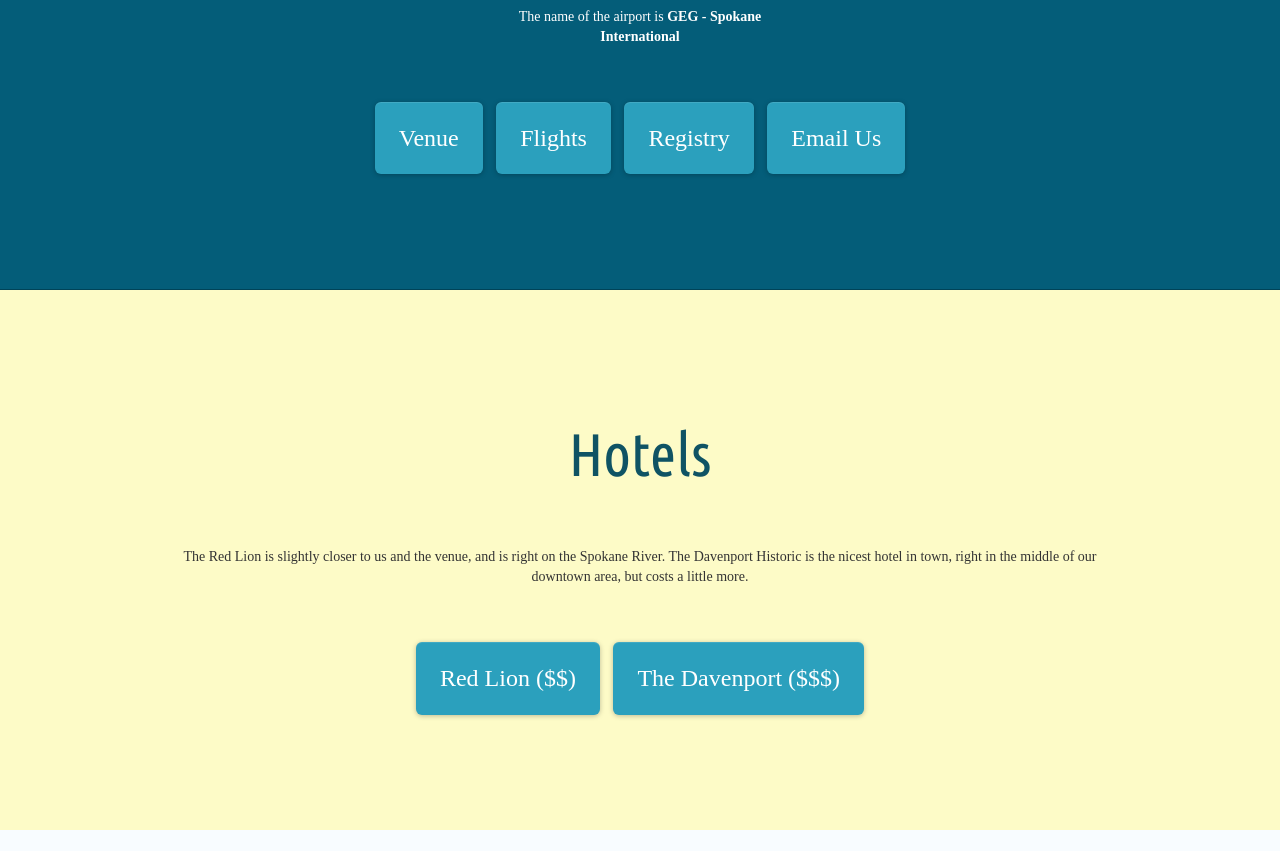
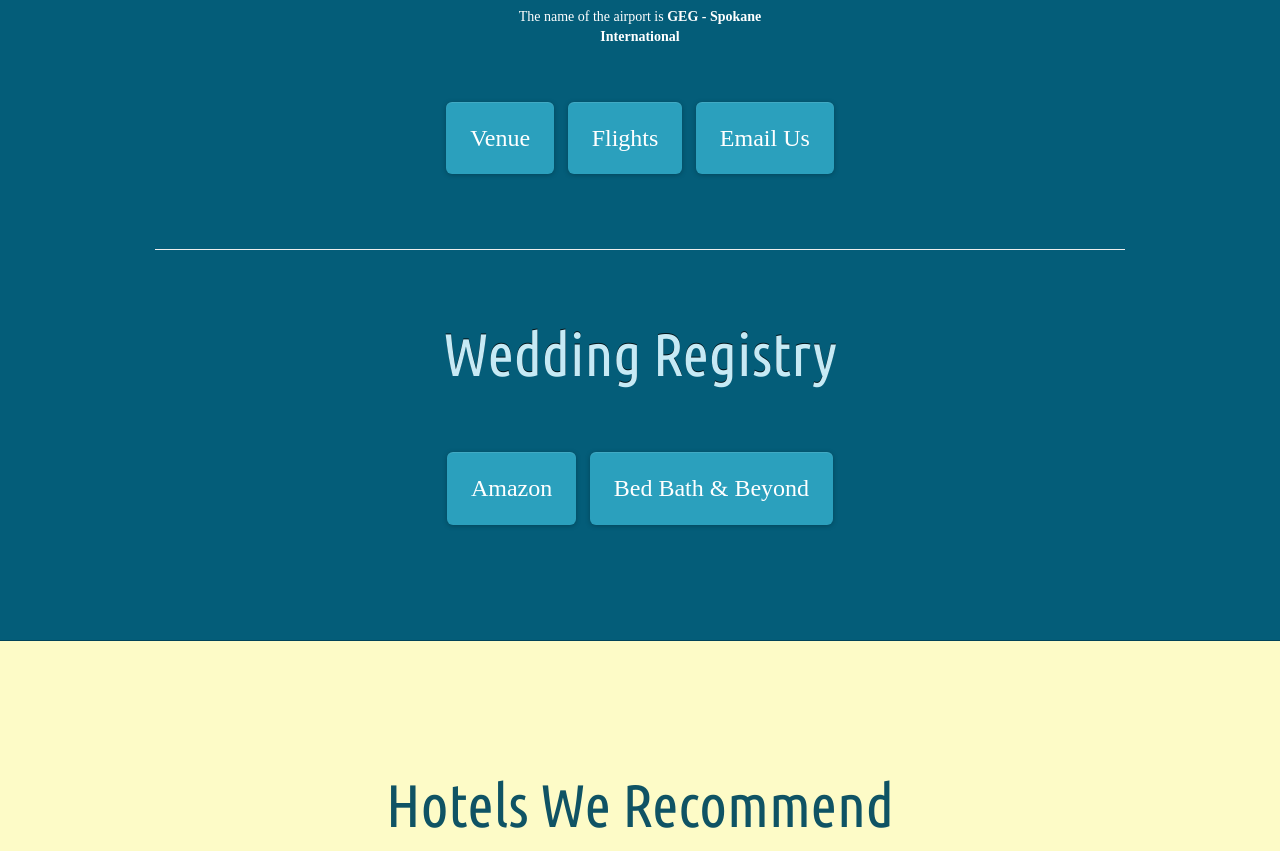
Before and after one commit to sorensen/lizandbeauswedding, a plain HTML site: page index.html in a window 1280 px wide. Shown: the part 1795-2646 px from the top of the page. Drawn offline with Linux system fonts and the light colour scheme; a web font is replaced by a local one.

Commit message:
Adding registries

```diff
--- a/index.html
+++ b/index.html
@@ -132,8 +132,19 @@
             <p>
               <a target="_blank" class="btn btn-hero btn-primary" href="http://beaconhillevents.com/">Venue</a>
               <a target="_blank" class="btn btn-hero btn-primary" href="http://www.hipmunk.com/flights-search">Flights</a>
-              <a target="_blank" class="btn btn-hero btn-primary" href="http://www.amazon.com/gp/registry/wedding/3L8KMJQFE50JS/ref=cm_sw_em_r_wrl_6xustb1Z2NZ65_wb">Registry</a>
               <a class="btn btn-hero btn-primary" href="mailto:liz_simonson@mac.com?subject=About The Wedding">Email Us</a>
+            </p>
+          </div>
+        </div>
+
+        <hr />
+
+        <h2 class="section-title">Wedding Registry</h2>
+        <div class="row">
+          <div class="col-md-12 info-buttons">
+            <p>
+              <a target="_blank" class="btn btn-hero btn-primary" href="http://www.amazon.com/gp/registry/wedding/3L8KMJQFE50JS/ref=cm_sw_em_r_wrl_6xustb1Z2NZ65_wb">Amazon</a>
+              <a target="_blank" class="btn btn-hero btn-primary" href="https://www.bedbathandbeyond.com/store/giftregistry/view_registry_guest.jsp?registryId=541391667&eventType=Wedding">Bed Bath &amp; Beyond</a>
             </p>
           </div>
         </div>
@@ -145,7 +156,7 @@
         <!--
           Information
         -->
-        <h2 class="section-title">Hotels</h2>
+        <h2 class="section-title">Hotels We Recommend</h2>
         <div class="row">
           <div class="col-md-12 info-buttons">
             <p>
@@ -156,7 +167,7 @@
           </div>
           <div class="col-md-12 info-buttons">
             <p>
-              <a target="_blank" class="btn btn-hero btn-primary" href="http://www.redlion.com/riverinn">Red Lion ($$)</a>
+              <a target="_blank" class="btn btn-hero btn-primary" href="http://www.redlion.com/riverinn">Red Lion River Inn ($$)</a>
               <a target="_blank" class="btn btn-hero btn-primary" href="http://www.davenporthotelcollection.com">The Davenport ($$$)</a>
             </p>
           </div>
```
